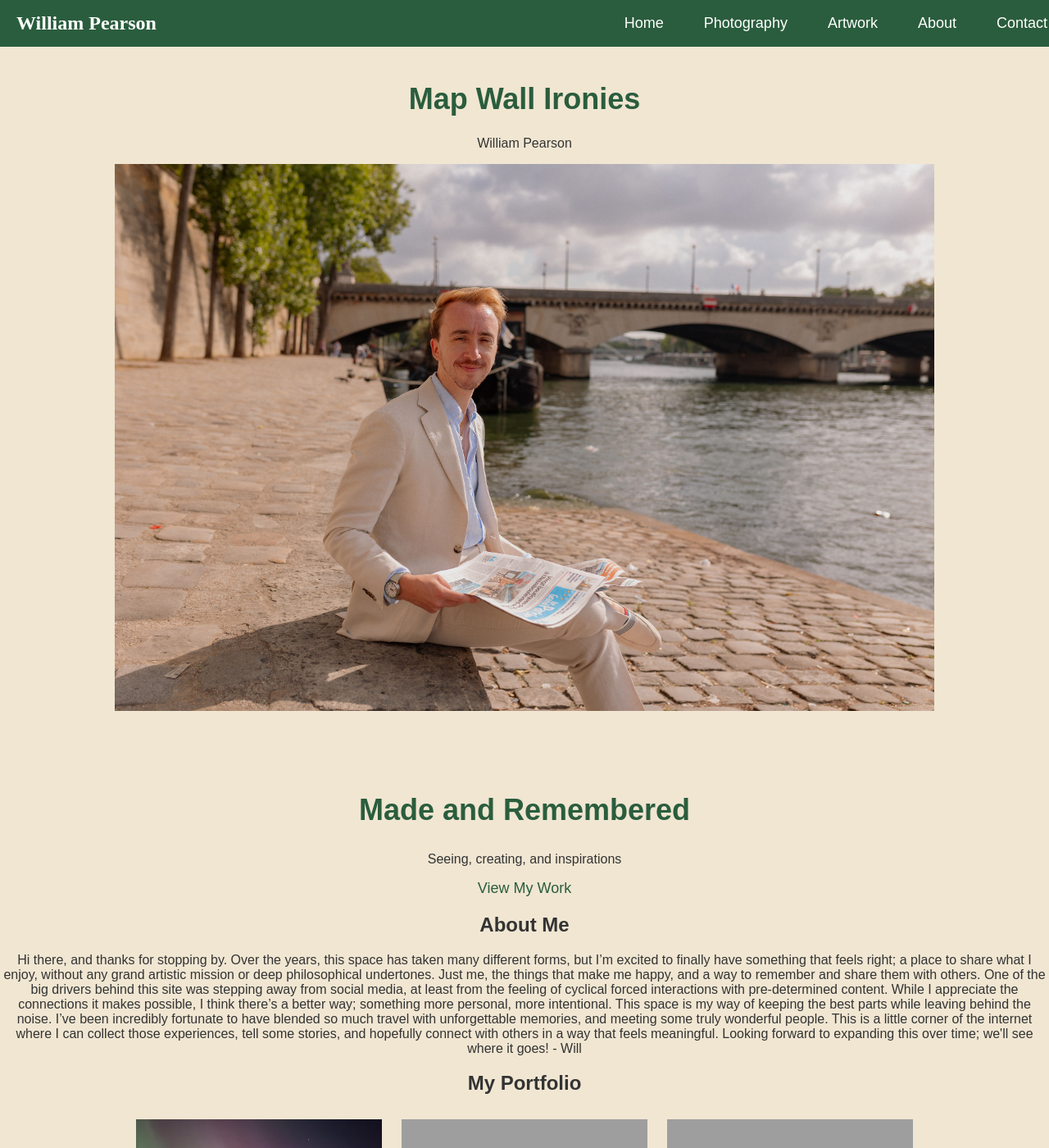
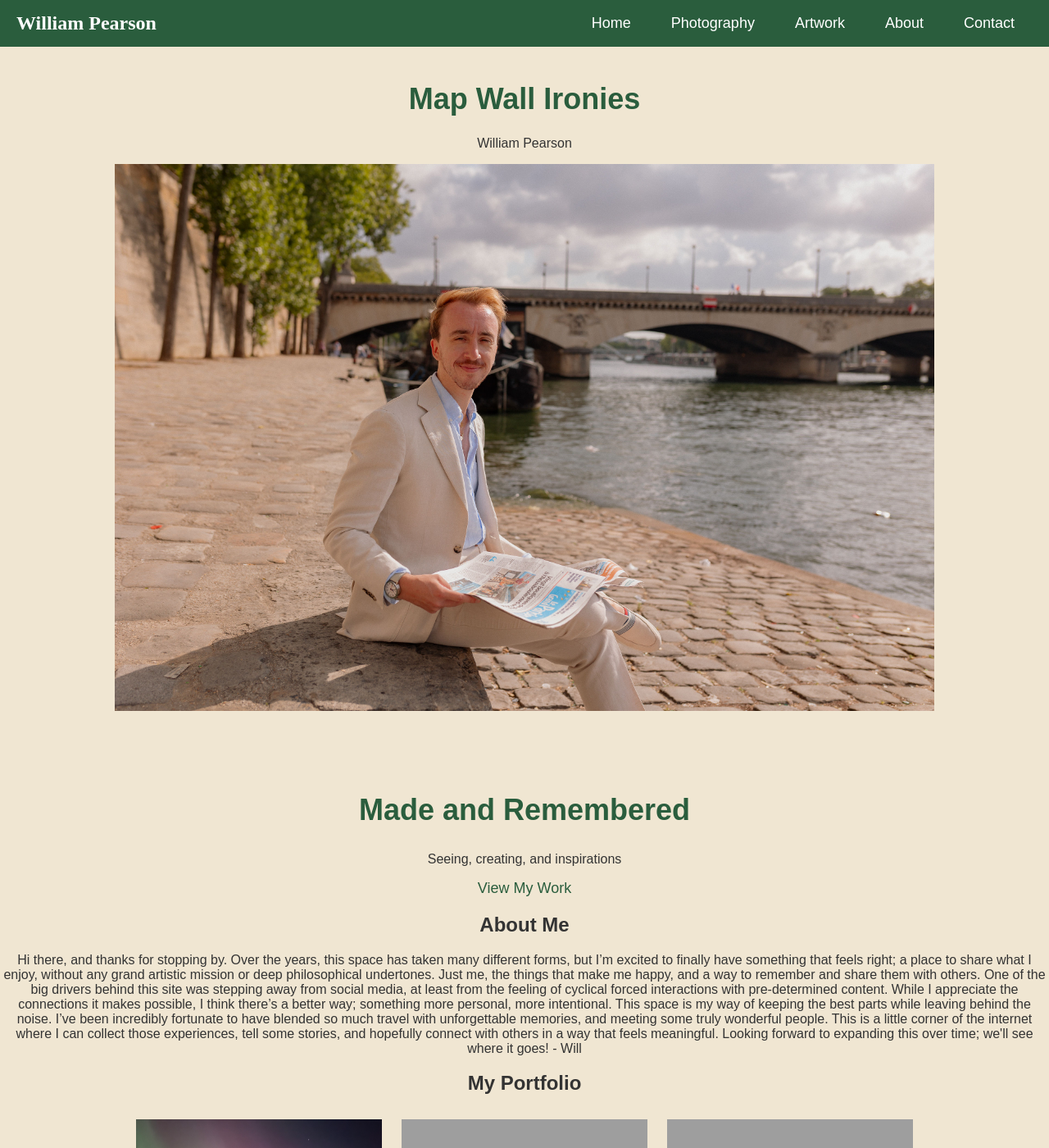
Before and after one commit to mapwallironies/mapwallironies.github.io, a Jekyll site: the page built from index.md, in a window 1280 px wide and 1400 px high. Shown: the whole window at 82% size. Built offline with Jekyll 4.4.1, drawn with Linux system fonts in a browser that asks for light colours; grey boxes are pictures that could not be loaded.

Commit message:
Update custom.css

```diff
--- a/assets/css/custom.css
+++ b/assets/css/custom.css
@@ -79,6 +79,8 @@ button:hover {
     left: 0;
     width: 100%;
     z-index: 1000;
+    box-sizing: border-box; /* Ensure padding doesn't affect width */
+    flex-wrap: wrap; /* Allow wrapping of links if necessary */
 }
 
 .site-title {
@@ -94,6 +96,8 @@ button:hover {
     gap: 15px;
     margin: 0;
     padding: 0;
+    width: 100%; /* Ensure links take up full width */
+    flex-wrap: wrap; /* Allow wrapping of links if necessary */
 }
 
 .nav-links li {
@@ -107,6 +111,7 @@ button:hover {
     padding: 8px 12px;
     border-radius: 5px;
     margin-right: 10px; /* Add margin to create space between the links */
+    flex-shrink: 0; /* Prevent shrinking of individual links */
 }
 
 .nav-links a:hover {
```
